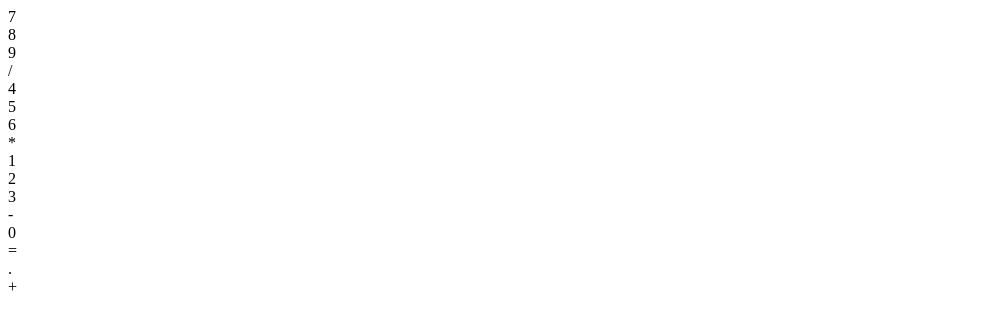
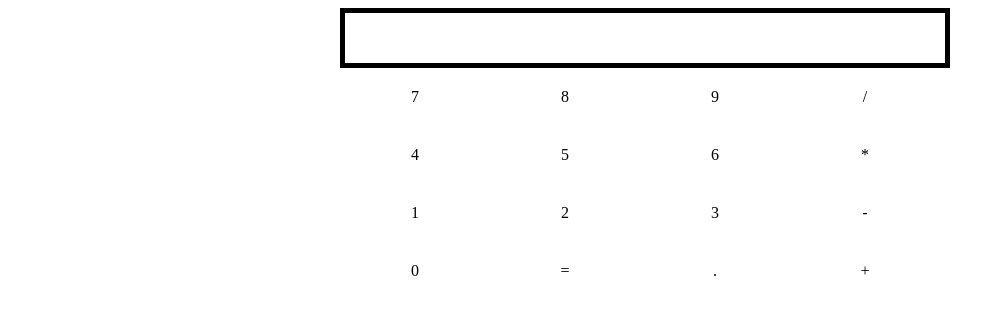
Before and after one commit to y6367/test-calculator, a plain HTML site: page index.html in a window 1280 px wide. Shown: the whole page, without its empty margins (0-1005 px from the left). Drawn offline with Linux system fonts and the light colour scheme.

Commit message:
Created basic css and code for calculator

```diff
--- a/index.html
+++ b/index.html
@@ -4,6 +4,7 @@
     <meta charset="UTF-8">
     <meta name="viewport" content="width=device-width, initial-scale=1.0">
     <title>Document</title>
+    <link rel="stylesheet" href="styles.css">
 </head>
 <body>
     <div class="container">
@@ -28,4 +29,5 @@
         </div>
     </div>
 </body>
+<script src="script.js"></script>
 </html>
--- /dev/null
+++ b/script.js
@@ -0,0 +1,6 @@
+const value = document.querySelectorAll(".number");
+for (let i = 0; i < value.length; i++) {
+    value[i].addEventListener("click", () => {
+        console.log(value[i].innerHTML)
+    })
+}
--- a/styles.css
+++ b/styles.css
@@ -0,0 +1,30 @@
+body{
+    display: flex;
+    justify-content: center;
+    align-content: center;
+}
+
+.container {
+    /* display: flex;
+    flex-direction: column;
+    justify-content: center;
+    align-content: center; */
+    width: 600px;
+}
+
+.storage {
+    border: 5px solid black;
+    height: 50px;
+    width: 100%;
+}
+.value {
+    display: flex;
+    flex-wrap: wrap;
+
+}
+.value>div{
+    width: 150px;
+    padding-top: 20px;
+    padding-bottom: 20px;
+    text-align: center;
+}
```
